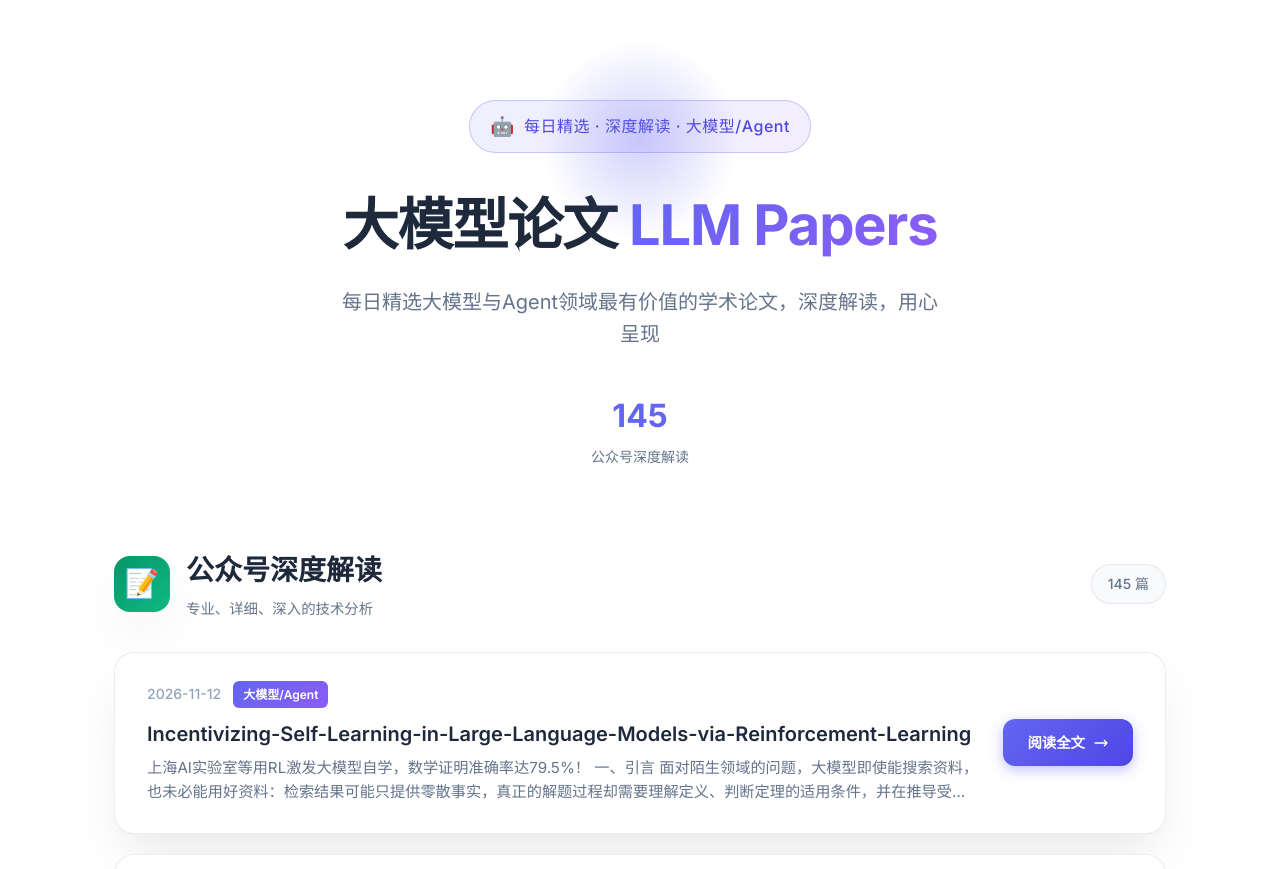
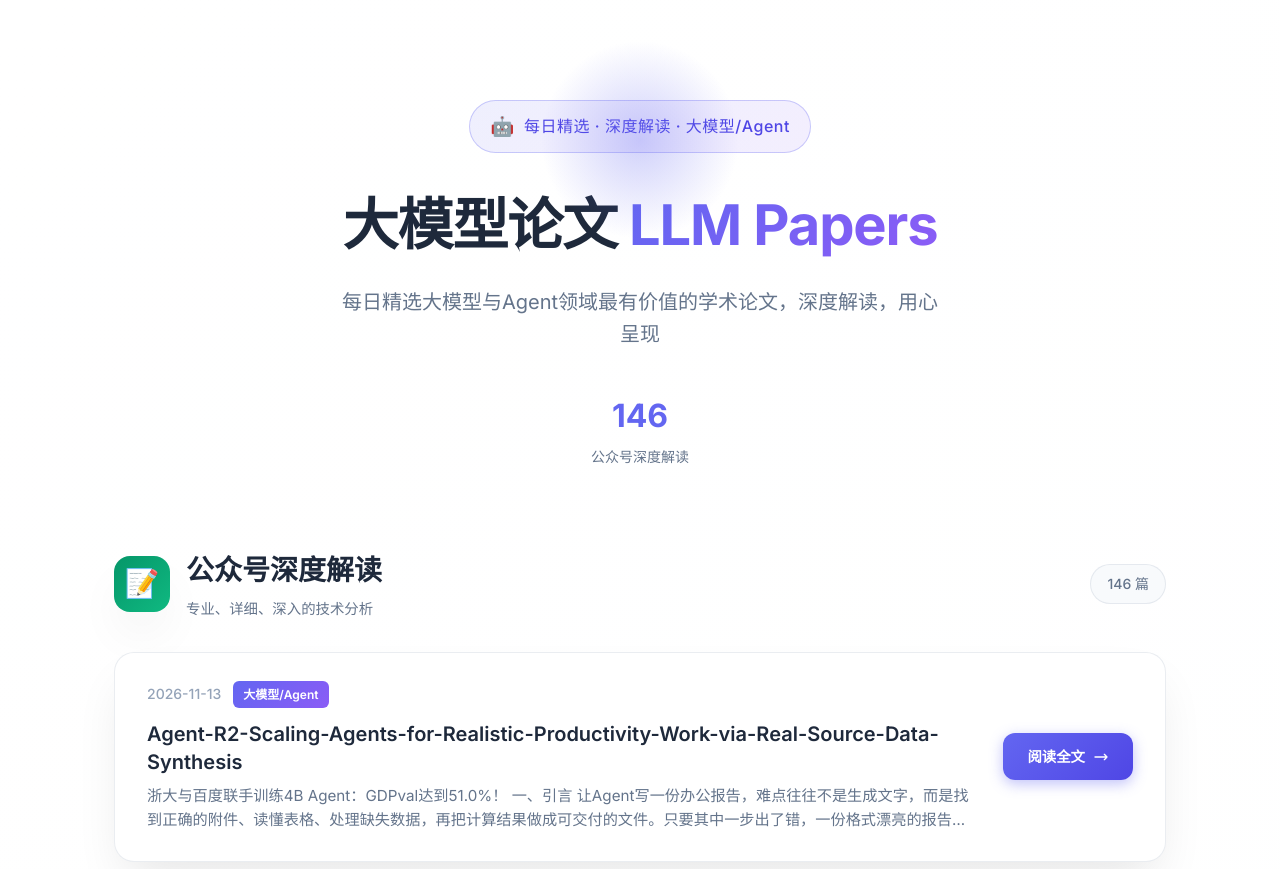
Before and after one commit to AI-PaperDaily/llm-agent-papers, a plain HTML site: page index.html in a window 1280 px wide. Shown: the top 869 px of the page. Drawn offline with Linux system fonts and the light colour scheme.

Commit message:
Update index.html

```diff
--- a/index.html
+++ b/index.html
@@ -429,7 +429,7 @@
             <p>每日精选大模型与Agent领域最有价值的学术论文，深度解读，用心呈现</p>
             <div class="hero-stats">
                 <div class="stat">
-                    <div class="stat-value">145</div>
+                    <div class="stat-value">146</div>
                     <div class="stat-label">公众号深度解读</div>
                 </div>
             </div>
@@ -441,9 +441,29 @@
                     <h2 class="section-title">公众号深度解读</h2>
                     <p class="section-subtitle">专业、详细、深入的技术分析</p>
                 </div>
-                <span class="section-count">145 篇</span>
+                <span class="section-count">146 篇</span>
             </div>
             <div class="article-list">
+                <article class="article-card">
+                    <div class="card-content">
+                        <div class="card-info">
+                            <div class="card-meta">
+                                <span class="card-date">2026-11-13</span>
+                                <span class="card-badge">大模型/Agent</span>
+                            </div>
+                            <h3 class="card-title">Agent-R2-Scaling-Agents-for-Realistic-Productivity-Work-via-Real-Source-Data-Synthesis</h3>
+                            <p class="card-preview">浙大与百度联手训练4B Agent：GDPval达到51.0%！ 一、引言 让Agent写一份办公报告，难点往往不是生成文字，而是找到正确的附件、读懂表格、处理缺失数据，再把计算结果做成可交付的文件。只要其中一步出了错，一份格式漂亮的报告也可能毫无实际价值。 现有训练数据常把工具调用、文档问答和文件生成分开处理，较少覆盖从真实工作目标到最终交付物的完整过程。浙江大学与百度提出的 Agent-R 2...</p>
+                        </div>
+                        <div class="card-action">
+                            <a href="gongzhonghao-html/2026-11-13_Agent-R2-Scaling-Agents-for-Realistic-Productivity-Work-via-Real-Source-Data-Synthesis.html" class="card-link">
+                                阅读全文
+                                <svg xmlns="http://www.w3.org/2000/svg" fill="none" viewBox="0 0 24 24" stroke="currentColor">
+                                    <path stroke-linecap="round" stroke-linejoin="round" stroke-width="2" d="M17 8l4 4m0 0l-4 4m4-4H3" />
+                                </svg>
+                            </a>
+                        </div>
+                    </div>
+                </article>
                 <article class="article-card">
                     <div class="card-content">
                         <div class="card-info">
```
